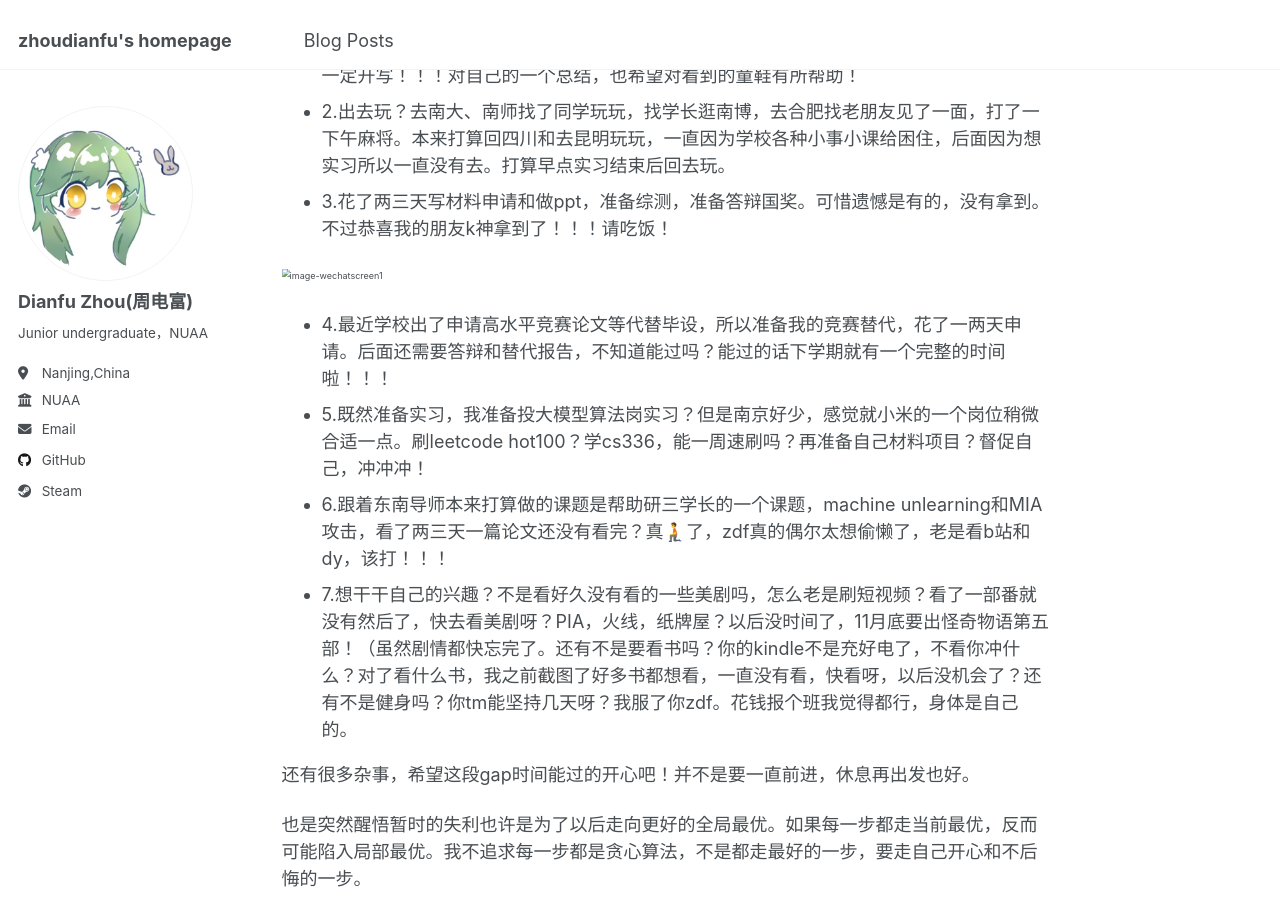
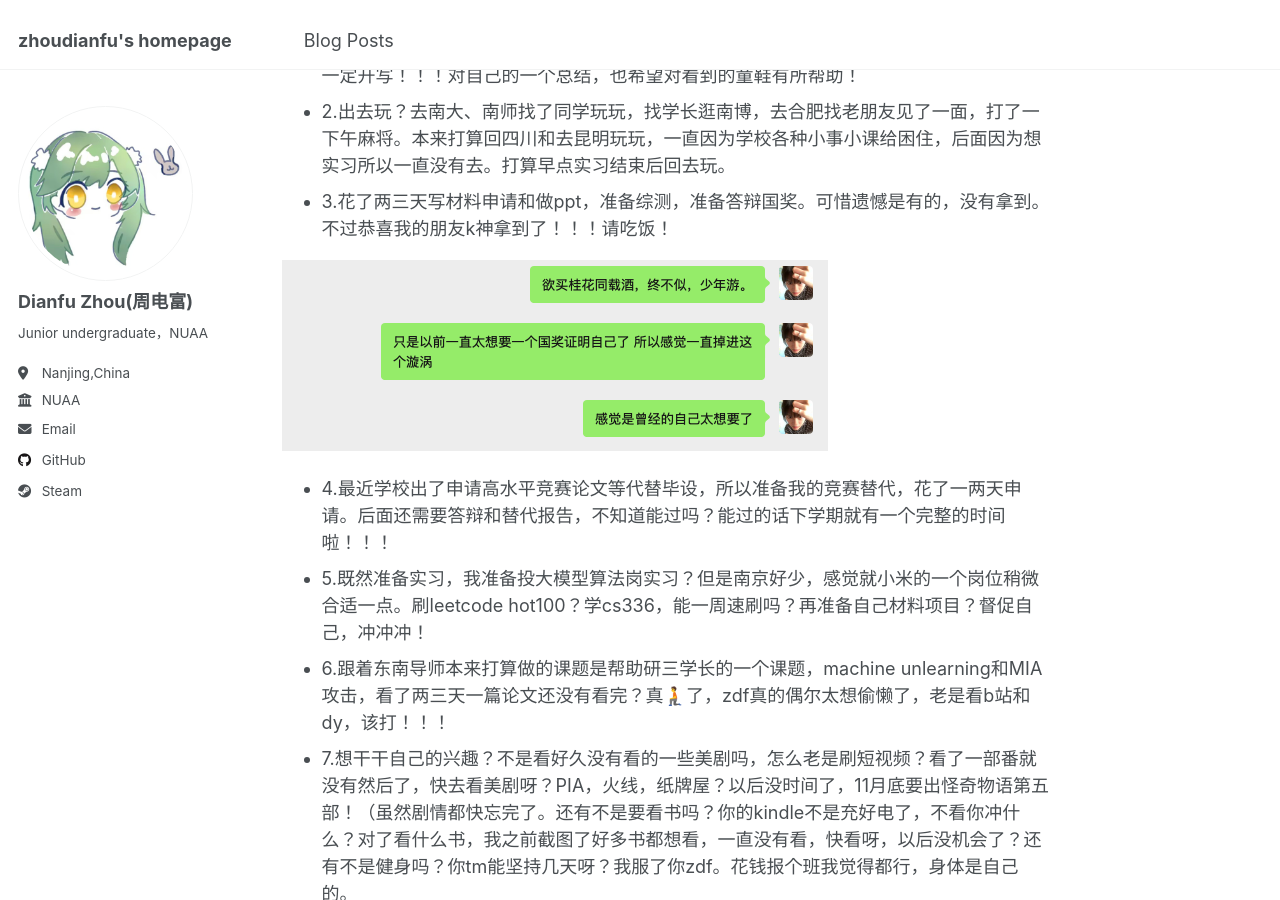
Before and after one commit to zhoudianfu/zhoudianfu.github.io, a Jekyll site: the page built from _posts/2025-10-22-missing-thouhts.md, in a window 1280 px wide and 900 px high, scrolled down 322 px. Built offline with Jekyll 4.4.1, drawn with Linux system fonts in a browser that asks for light colours.

Commit message:
Fix image path and update personal reflections
Correct image source path and update content.

```diff
--- a/_posts/2025-10-22-missing-thouhts.md
+++ b/_posts/2025-10-22-missing-thouhts.md
@@ -14,7 +14,7 @@ tags:
 - 2.出去玩？去南大、南师找了同学玩玩，找学长逛南博，去合肥找老朋友见了一面，打了一下午麻将。本来打算回四川和去昆明玩玩，一直因为学校各种小事小课给困住，后面因为想实习所以一直没有去。打算早点实习结束后回去玩。
 - 3.花了两三天写材料申请和做ppt，准备综测，准备答辩国奖。可惜遗憾是有的，没有拿到。不过恭喜我的朋友k神拿到了！！！请吃饭！
 
-<img src="images/wechatscreen1.png" alt="image-wechatscreen1" style="zoom:50%;" />
+<img src="/images/wechatscreen1.png" alt="image-wechatscreen1" style="zoom:50%;" />
 
 - 4.最近学校出了申请高水平竞赛论文等代替毕设，所以准备我的竞赛替代，花了一两天申请。后面还需要答辩和替代报告，不知道能过吗？能过的话下学期就有一个完整的时间啦！！！
 - 5.既然准备实习，我准备投大模型算法岗实习？但是南京好少，感觉就小米的一个岗位稍微合适一点。刷leetcode hot100？学cs336，能一周速刷吗？再准备自己材料项目？督促自己，冲冲冲！
```
